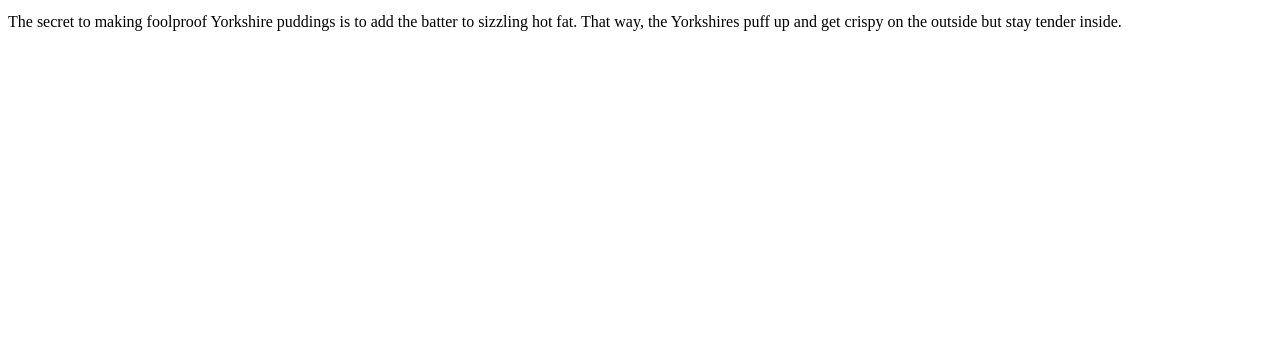
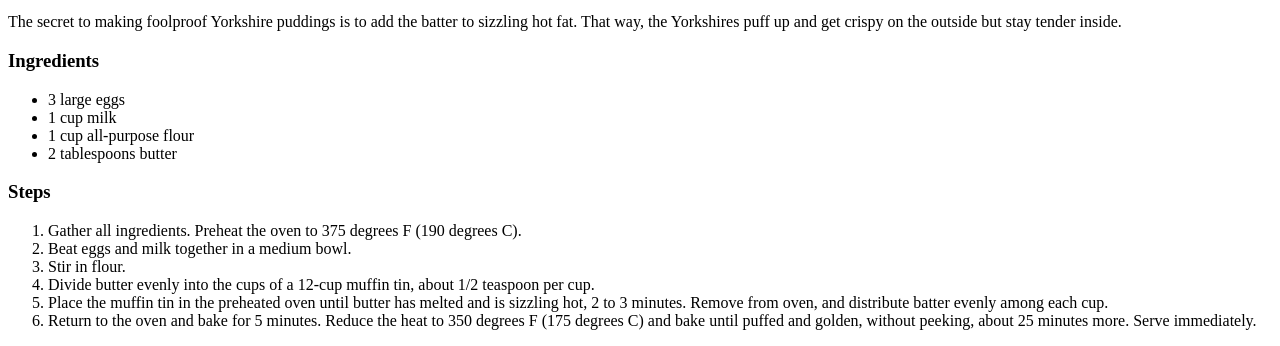
Before and after one commit to cjr95123/odin-recipies, a plain HTML site: page recipies/yorkshire-pudding.html in a window 1280 px wide. Shown: the part 473-819 px from the top of the page. Drawn offline with Linux system fonts and the light colour scheme.

Commit message:
update yorkshire pudding page

```diff
--- a/recipies/yorkshire-pudding.html
+++ b/recipies/yorkshire-pudding.html
@@ -14,5 +14,23 @@
     <h1>Description</h1>
     <p>Yorkshire pudding is a must-have accompaniment with gravy when you're serving a traditional British roast beef dinner.</p>
     <p>The secret to making foolproof Yorkshire puddings is to add the batter to sizzling hot fat. That way, the Yorkshires puff up and get crispy on the outside but stay tender inside. </p>
+
+    <h3>Ingredients</h3>
+    <ul>
+        <li>3 large eggs</li>
+        <li>1 cup milk</li>
+        <li>1 cup all-purpose flour</li>
+        <li>2 tablespoons butter</li>
+    </ul>
+
+    <h3>Steps</h3>
+    <ol>
+        <li>Gather all ingredients. Preheat the oven to 375 degrees F (190 degrees C).</li>
+        <li>Beat eggs and milk together in a medium bowl.</li>
+        <li>Stir in flour.</li>
+        <li>Divide butter evenly into the cups of a 12-cup muffin tin, about 1/2 teaspoon per cup.</li>
+        <li>Place the muffin tin in the preheated oven until butter has melted and is sizzling hot, 2 to 3 minutes. Remove from oven, and distribute batter evenly among each cup.</li>
+        <li>Return to the oven and bake for 5 minutes. Reduce the heat to 350 degrees F (175 degrees C) and bake until puffed and golden, without peeking, about 25 minutes more. Serve immediately.</li>
+    </ol>
 </body>
 </html>
```
